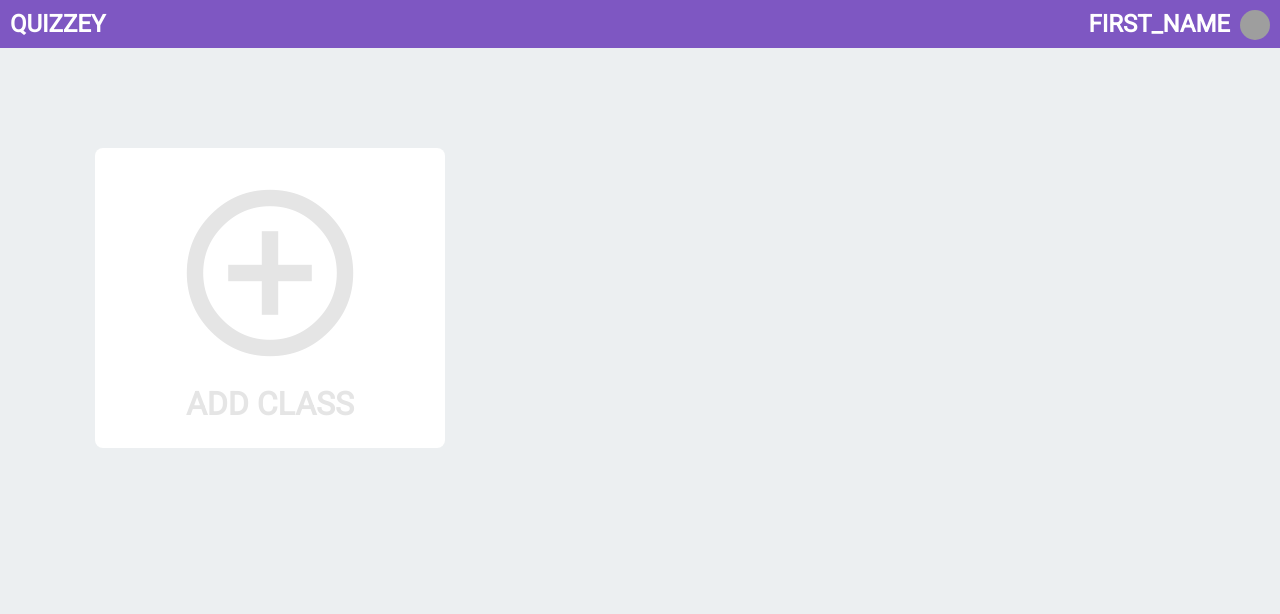
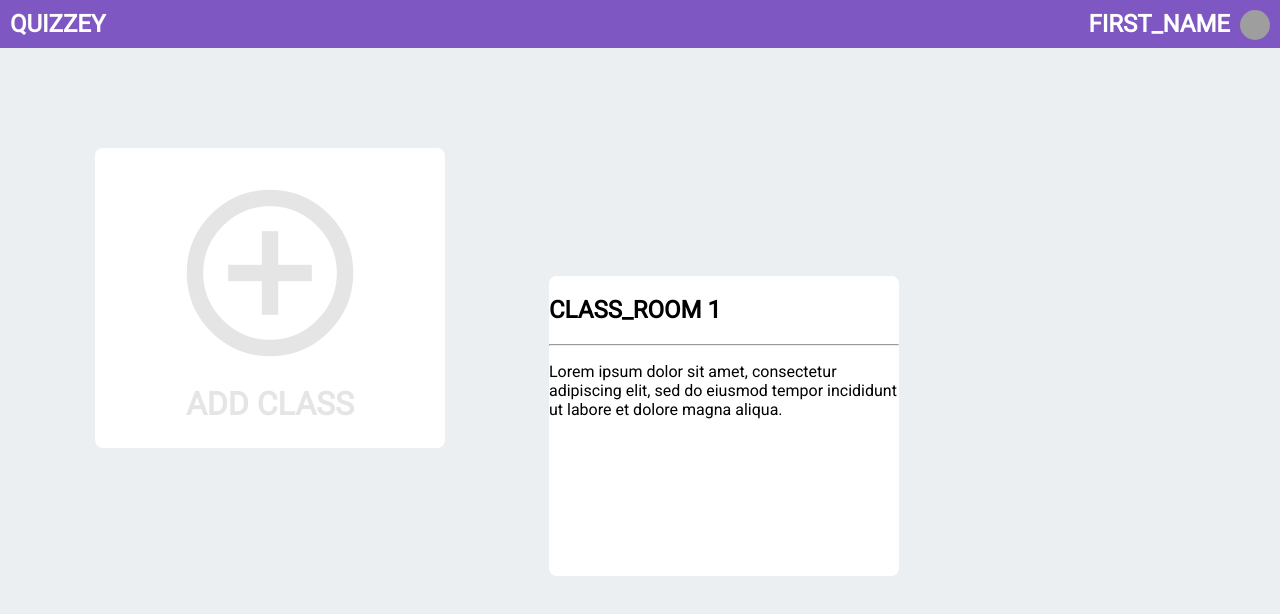
Before and after one commit to Prajwal-P/Quizzey, a plain HTML site: page dashboard.html in a window 1280 px wide. Drawn offline with Linux system fonts and the light colour scheme; grey boxes are pictures that could not be loaded.

Commit message:
Started class card

```diff
--- a/dashboard.css
+++ b/dashboard.css
@@ -78,16 +78,17 @@ body {
 }
 
 .root {
-	margin: 100px 95px 0;
+	margin: 100px 95px 0px;
 }
 
 .add_class {
-	position: absolute;
+	display: inline-block;
 	width: 350px;
 	height: 300px;
 	border-radius: 8px;
 	background-color: #ffffff;
 	cursor: pointer;
+	margin: 0 100px 100px 0;
 }
 
 .add_class span {
@@ -103,3 +104,13 @@ body {
 	color: #e5e5e5;
 	margin: 0;
 }
+
+.class_card {
+	display: inline-block;
+	width: 350px;
+	height: 300px;
+	border-radius: 8px;
+	cursor: pointer;
+	background-color: #ffffff;
+	margin-bottom: 100px;
+}
--- a/dashboard.html
+++ b/dashboard.html
@@ -37,6 +37,11 @@
 				<span class="material-icons">add_circle_outline</span>
 				<h1>ADD CLASS</h1>
 			</div>
+			<div class="class_card">
+				<h2>CLASS_ROOM 1</h2>
+				<hr>
+				<p>Lorem ipsum dolor sit amet, consectetur adipiscing elit, sed do eiusmod tempor incididunt ut labore et dolore magna aliqua.</p>
+			</div>
 		</div>
 		<script src="dashboard.js"></script>
 	</body>
--- a/dashboard.js
+++ b/dashboard.js
@@ -36,6 +36,12 @@ let all_classrooms = [
 	}
 ]
 
+// function cls_template(cls) {
+// 	return `
+// 	<div class="new_class">
+// 		<h1>${}</h1>
+// 	`
+// }
 
 
 let menu_visible = false;
```
